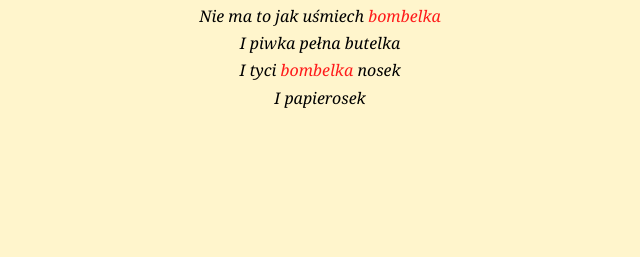
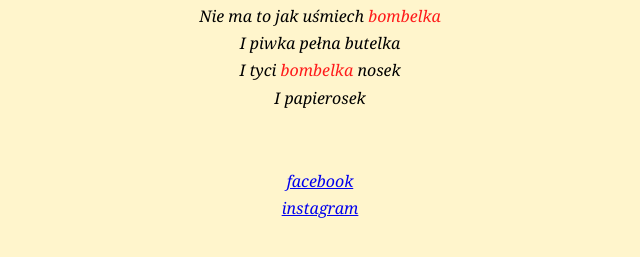
Before and after one commit to Martenia/learning-git-2, a plain HTML site: page index.html in a window 1280 px wide. Shown: the part 153-410 px from the top of the page, without its empty margins (320-960 px from the left). Drawn offline with Linux system fonts and the light colour scheme.

Commit message:
Add links

```diff
--- a/index.html
+++ b/index.html
@@ -22,6 +22,10 @@
     I papierosek</p>
 
 </div>
+
+<div><a href="https://www.facebook.com/koscielskiego">facebook</a><br>
+<a href="https://www.instagram.com/koscielskiego/">instagram</a>
+</div>
     </body>
 
 </html>
```
